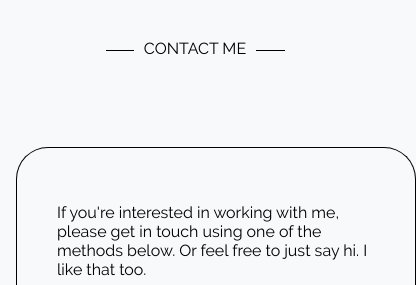
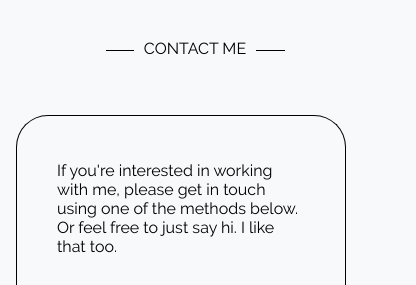
Before and after one commit to stavalfi/contact-me-website, a React app: page / in a window 390 px wide. Shown: the part 5650-5935 px from the top of the page, 416 px wide, since content can reach past the window. Built offline with nearby package versions, Linux system fonts and the light colour scheme.

Commit message:
fixed support for small devices in contact-me page - the width of the page wwas too big

```diff
--- a/src/components/contact-me/contact-me.css
+++ b/src/components/contact-me/contact-me.css
@@ -1,6 +1,6 @@
 .contact-me-container {
     display: flex;
-    margin: 0 auto;
+    /*margin: 0 auto;*/
     /*border-style: solid;*/
 }
 .personal-image {
@@ -59,8 +59,7 @@
     .contact-me-container {
         display: flex;
         flex-direction: column;
-        margin-top: 2rem;
-        width: 400px;
+        width: 330px;
     }
 
     .personal-image {
```
